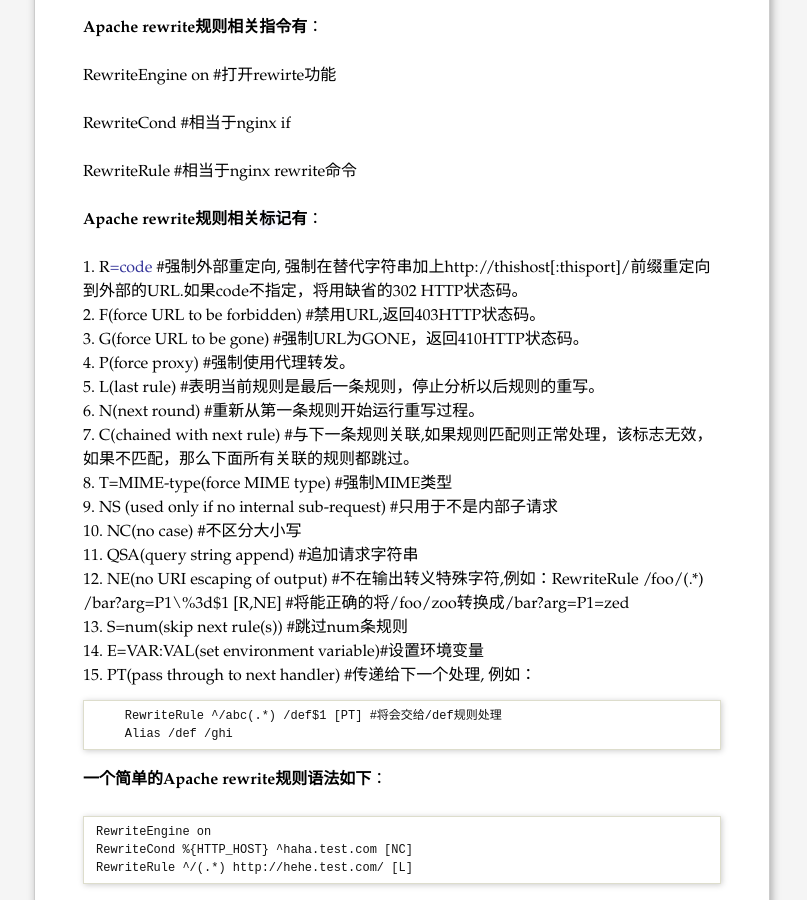
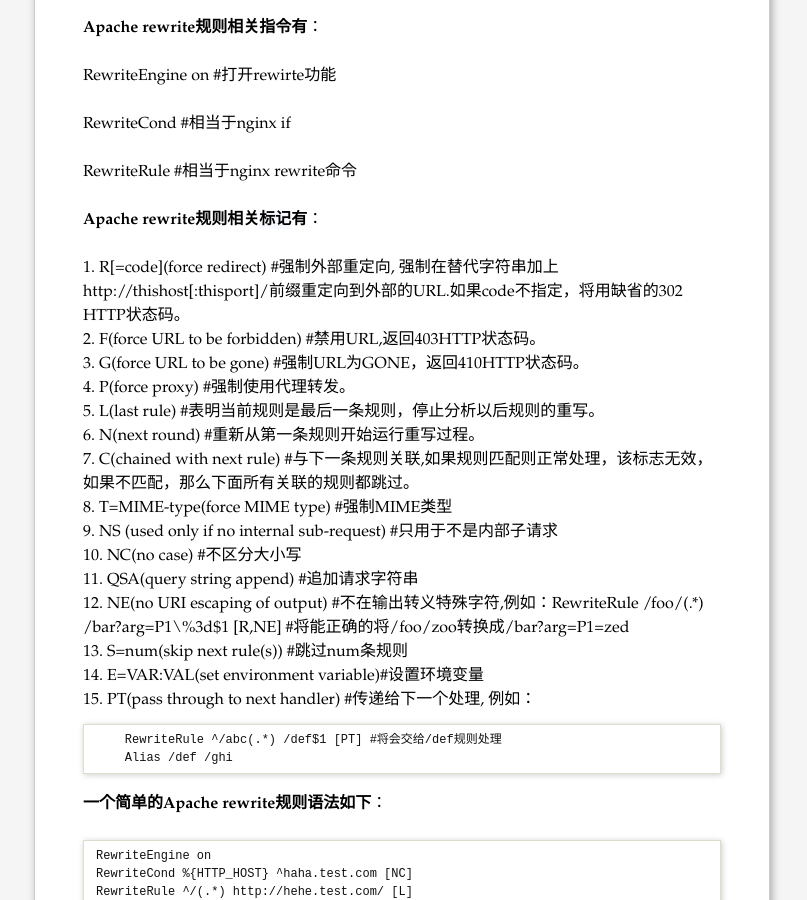
Before and after one commit to yuzujin/yuzujin.github.com, a Jekyll site: the page built from _posts/2016-11-08-apachenginxrewrite.md, in a window 1280 px wide and 900 px high, scrolled down 2065 px. Shown: the whole window, without its empty margins (238-1045 px from the left). Built offline with Jekyll 4.4.1, drawn with Linux system fonts in a browser that asks for light colours.

```diff
--- a/_posts/2016-11-08-apachenginxrewrite.md
+++ b/_posts/2016-11-08-apachenginxrewrite.md
@@ -97,7 +97,7 @@ RewriteRule      #相当于nginx rewrite命令
 
 **Apache rewrite规则相关`标记`有**：
 
-1.  R[=code](force redirect)           #强制外部重定向, 强制在替代字符串加上http://thishost[:thisport]/前缀重定向到外部的URL.如果code不指定，将用缺省的302 HTTP状态码。
+1.  R\[=code\](force redirect)           #强制外部重定向, 强制在替代字符串加上http://thishost[:thisport]/前缀重定向到外部的URL.如果code不指定，将用缺省的302 HTTP状态码。
 2.  F(force URL to be forbidden)       #禁用URL,返回403HTTP状态码。
 3.  G(force URL to be gone)            #强制URL为GONE，返回410HTTP状态码。
 4.  P(force proxy)                     #强制使用代理转发。
```
